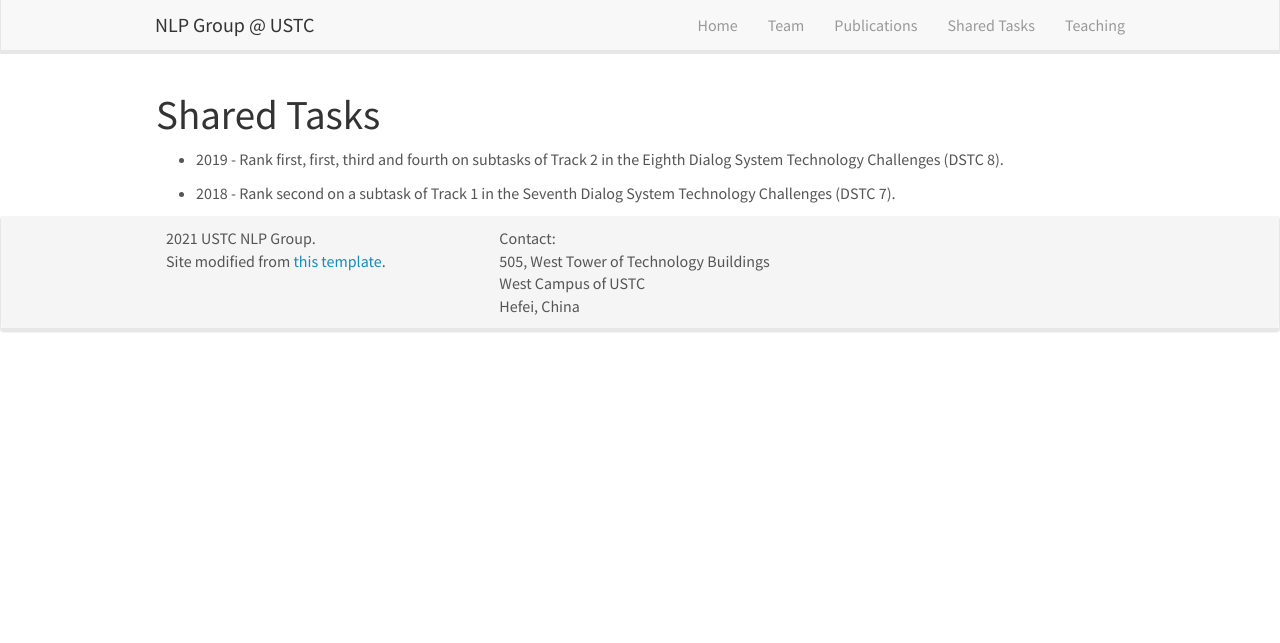
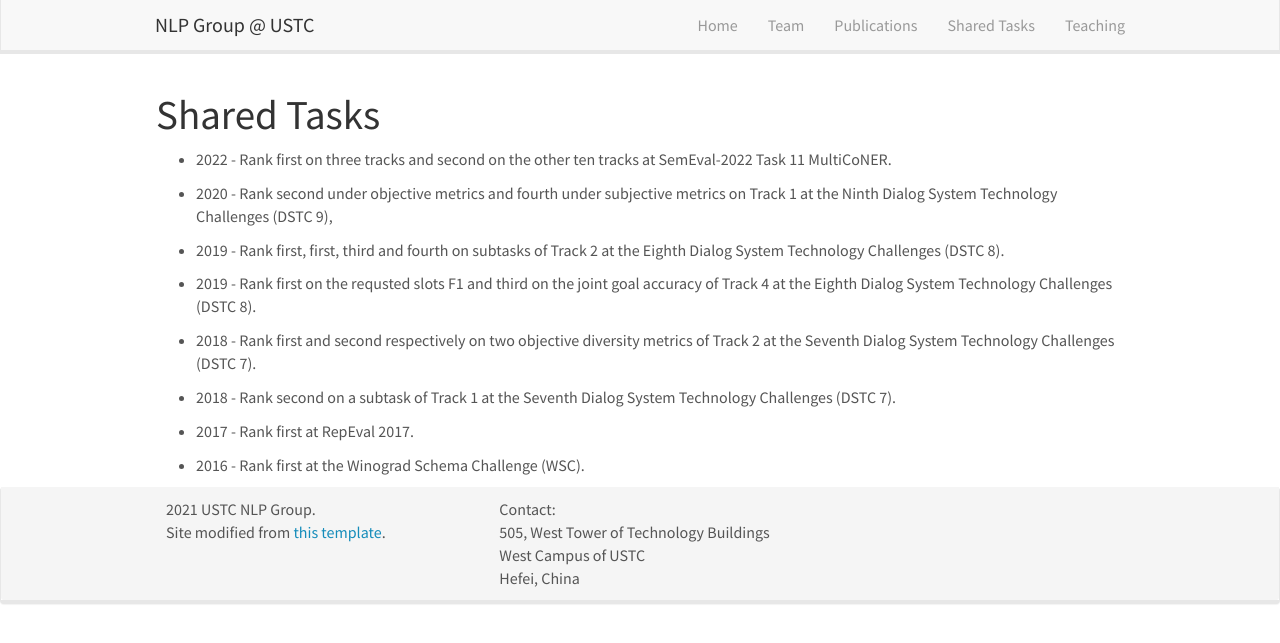
Before and after one commit to ustcnlp/ustcnlp.github.io, a Jekyll site: the page built from _pages/sharedtasks.md, in a window 1280 px wide. Shown: the top 643 px of the page. Built offline with Jekyll 4.4.1, drawn with Linux system fonts in a browser that asks for light colours; nearby versions of some CDN libraries.

Commit message:
Update sharedtasks.yml

```diff
--- a/_data/sharedtasks.yml
+++ b/_data/sharedtasks.yml
@@ -1,5 +1,17 @@
 #- name:
 
-- name : 2019 - Rank first, first, third and fourth on subtasks of Track 2 in the Eighth Dialog System Technology Challenges (DSTC 8).
+- name : 2022 - Rank first on three tracks and second on the other ten tracks at SemEval-2022 Task 11 MultiCoNER.
 
-- name : 2018 - Rank second on a subtask of Track 1 in the Seventh Dialog System Technology Challenges (DSTC 7).
+- name : 2020 - Rank second under objective metrics and fourth under subjective metrics on Track 1 at the Ninth Dialog System Technology Challenges (DSTC 9),
+
+- name : 2019 - Rank first, first, third and fourth on subtasks of Track 2 at the Eighth Dialog System Technology Challenges (DSTC 8).
+
+- name : 2019 - Rank first on the requsted slots F1 and third on the joint goal accuracy of Track 4 at the Eighth Dialog System Technology Challenges (DSTC 8).
+
+- name : 2018 - Rank first and second respectively on two objective diversity metrics of Track 2 at the Seventh Dialog System Technology Challenges (DSTC 7).
+
+- name : 2018 - Rank second on a subtask of Track 1 at the Seventh Dialog System Technology Challenges (DSTC 7).
+
+- name : 2017 - Rank first at RepEval 2017.
+
+- name : 2016 - Rank first at the Winograd Schema Challenge (WSC).
```
